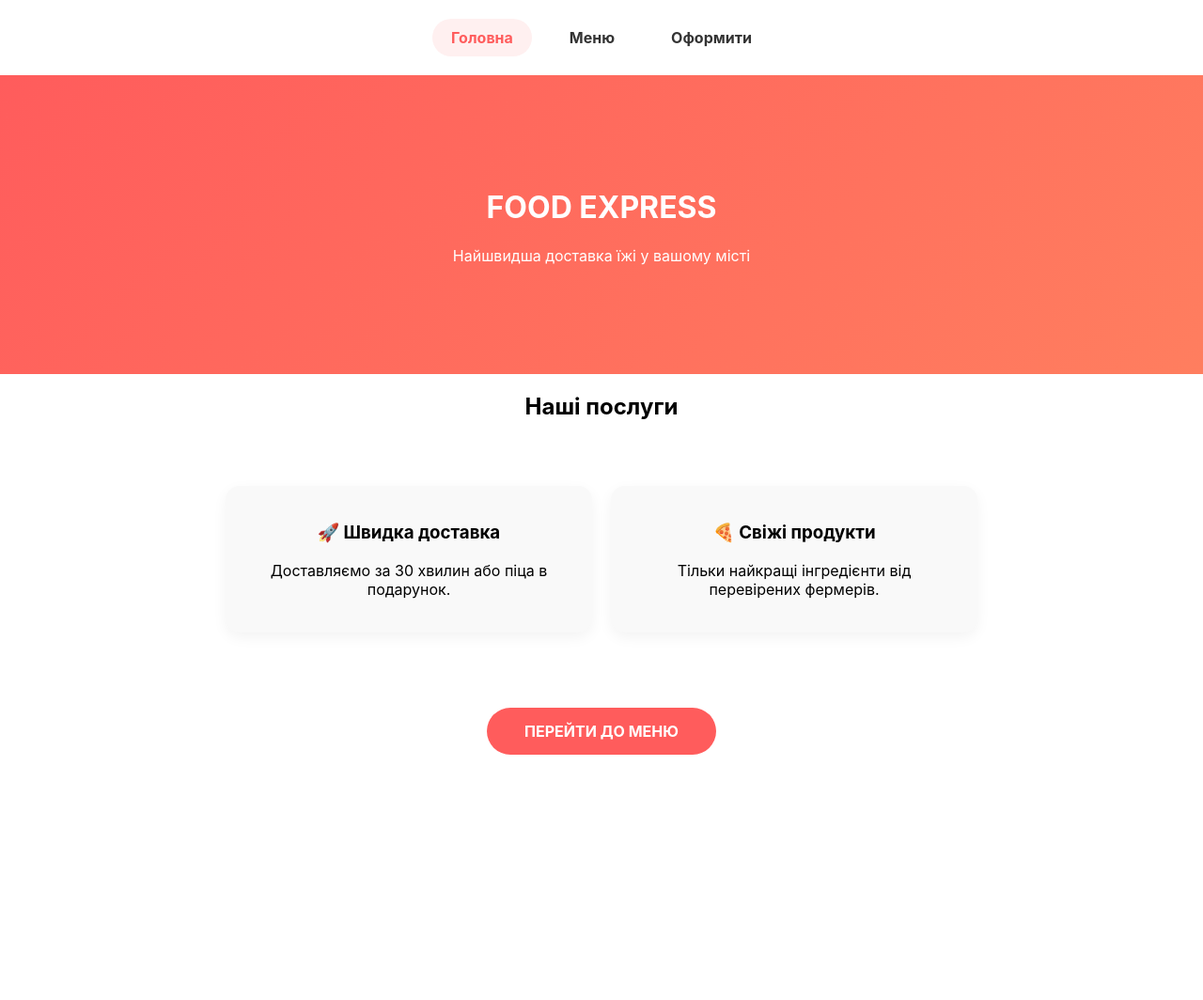
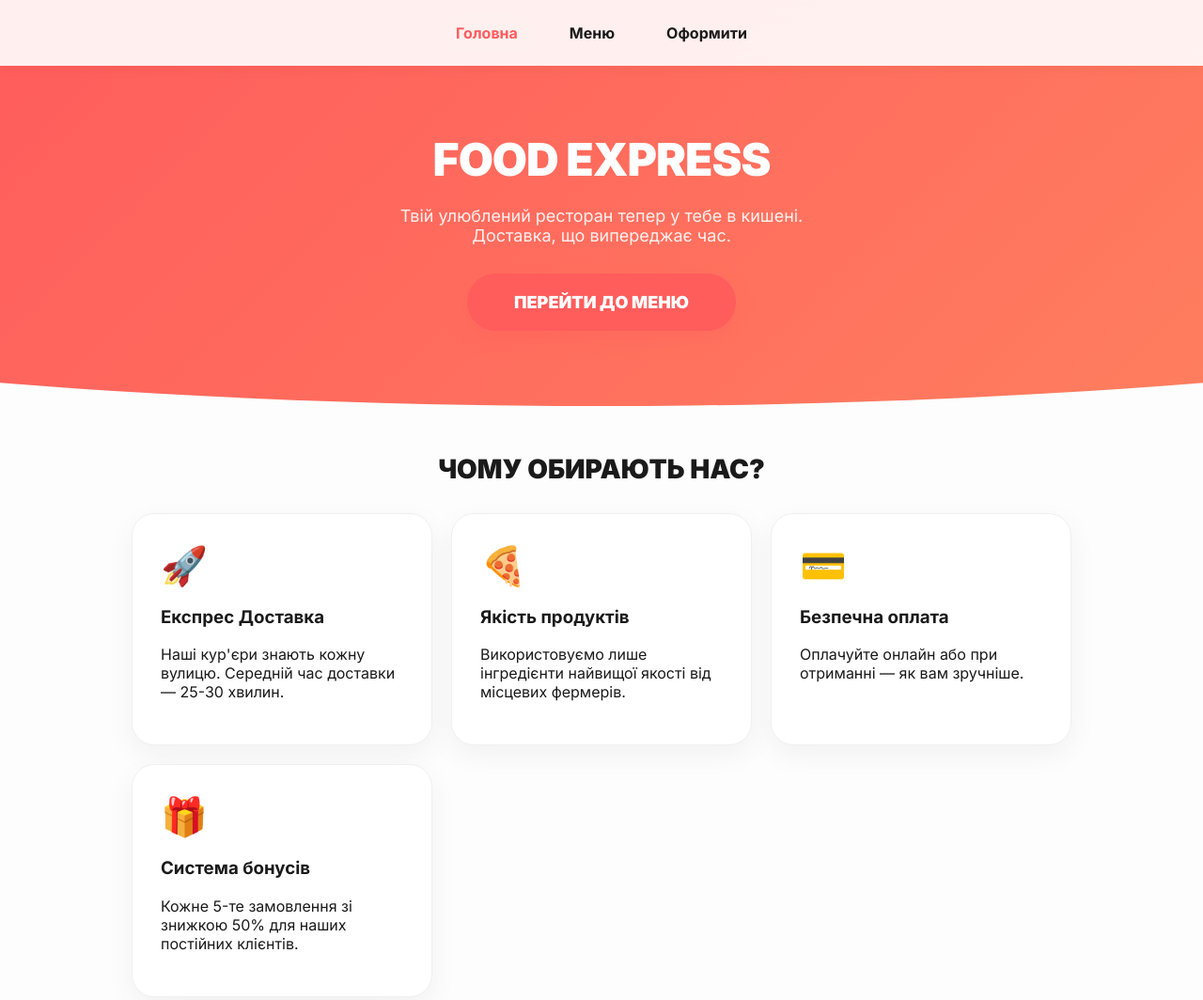
Before and after one commit to andrejsoldatenkov831-del/food-express-site, a website: page index.html in a window 1280 px wide. Shown: the top 1064 px of the page at 94% size. Before the commit the page ends 803 px from the top, so only its background shows below. Drawn offline with Linux system fonts and the light colour scheme.

Commit message:
Fix: Cannot GET /menu and design restore

```diff
--- a/index.html
+++ b/index.html
@@ -3,42 +3,150 @@
 <head>
     <meta charset="UTF-8">
     <meta name="viewport" content="width=device-width, initial-scale=1.0">
-    <title>Food Express | Головна</title>
+    <title>FoodExpress | Головна</title>
+    <link href="https://fonts.googleapis.com/css2?family=Inter:wght@400;700;900&display=swap" rel="stylesheet">
     <style>
-        body { font-family: 'Inter', sans-serif; margin: 0; text-align: center; background: #fff; }
-        .nav { padding: 20px; display: flex; justify-content: center; gap: 20px; box-shadow: 0 2px 10px rgba(0,0,0,0.05); }
-        .nav a { text-decoration: none; color: #333; font-weight: bold; padding: 10px 20px; border-radius: 20px; }
-        .nav a.active { background: #fff0f0; color: #ff5c5c; }
-        .hero { padding: 100px 20px; background: linear-gradient(135deg, #ff5c5c, #ff7e5f); color: white; }
-        .services { padding: 50px 20px; display: grid; grid-template-columns: 1fr 1fr; gap: 20px; max-width: 800px; margin: 0 auto; }
-        .service-card { padding: 20px; border-radius: 15px; background: #f9f9f9; box-shadow: 0 5px 15px rgba(0,0,0,0.05); }
-        .btn-start { display: inline-block; margin-top: 30px; padding: 15px 40px; background: #ff5c5c; color: white; text-decoration: none; border-radius: 30px; font-weight: bold; }
+        :root {
+            --primary: #ff5c5c;
+            --dark: #1a1a1a;
+            --light: #fdfdfd;
+        }
+
+        body {
+            font-family: 'Inter', sans-serif;
+            margin: 0;
+            background: var(--light);
+            color: var(--dark);
+            overflow-x: hidden;
+        }
+
+        @keyframes fadeInUp {
+            from { opacity: 0; transform: translateY(30px); }
+            to { opacity: 1; transform: translateY(0); }
+        }
+
+        .header-nav {
+            position: fixed; top: 0; width: 100%;
+            background: rgba(255,255,255,0.9);
+            backdrop-filter: blur(10px);
+            display: flex; justify-content: center;
+            gap: 15px; padding: 15px 0;
+            box-shadow: 0 2px 15px rgba(0,0,0,0.05);
+            z-index: 1000;
+        }
+
+        .nav-item {
+            text-decoration: none; color: var(--dark);
+            font-weight: bold; padding: 10px 20px;
+            border-radius: 20px; transition: 0.3s;
+        }
+
+        .nav-item.active { background: #fff0f0; color: var(--primary); }
+
+        .hero {
+            padding: 140px 20px 80px;
+            background: linear-gradient(135deg, #ff5c5c 0%, #ff7e5f 100%);
+            color: white; text-align: center;
+            clip-path: ellipse(150% 100% at 50% 0%);
+        }
+
+        .hero h1 {
+            font-size: 48px; font-weight: 900; margin: 0;
+            letter-spacing: -1px; text-transform: uppercase;
+            animation: fadeInUp 0.8s ease-out;
+        }
+
+        .hero p {
+            font-size: 18px; opacity: 0.9; margin: 20px 0 30px;
+            animation: fadeInUp 1s ease-out;
+        }
+
+        .section-title { font-size: 28px; font-weight: 900; margin: 50px 0 30px; text-transform: uppercase; }
+
+        .services-grid {
+            display: grid; grid-template-columns: repeat(auto-fit, minmax(280px, 1fr));
+            gap: 20px; max-width: 1000px; margin: 0 auto; padding: 0 20px;
+        }
+
+        .service-card {
+            background: white; padding: 30px; border-radius: 24px;
+            box-shadow: 0 10px 30px rgba(0,0,0,0.05);
+            transition: 0.4s cubic-bezier(0.175, 0.885, 0.32, 1.275);
+            text-align: left;
+            border: 1px solid #f0f0f0;
+        }
+
+        .service-card:hover { transform: translateY(-10px); box-shadow: 0 20px 40px rgba(255,92,92,0.15); }
+
+        .icon { font-size: 40px; margin-bottom: 15px; display: block; }
+
+        .cta-container { margin: 60px 0; }
+
+        .btn-primary {
+            background: var(--primary); color: white;
+            text-decoration: none; padding: 20px 50px;
+            border-radius: 50px; font-weight: 900;
+            font-size: 18px; display: inline-block;
+            transition: 0.3s; box-shadow: 0 10px 20px rgba(255,92,92,0.3);
+        }
+
+        .btn-primary:hover { transform: scale(1.05); box-shadow: 0 15px 25px rgba(255,92,92,0.4); }
+
+        footer { background: #1a1a1a; color: white; padding: 40px 20px; margin-top: 80px; font-size: 14px; opacity: 0.8; }
     </style>
 </head>
 <body>
-    <div class="nav">
-        <a href="/" class="active">Головна</a>
-        <a href="/menu">Меню</a>
-        <a href="st3.html">Оформити</a>
-    </div>
 
-    <div class="hero">
-        <h1>FOOD EXPRESS</h1>
-        <p>Найшвидша доставка їжі у вашому місті</p>
-    </div>
+<div class="header-nav">
+    <a href="/" class="nav-item active">Головна</a>
+    <a href="/menu" class="nav-item">Меню</a>
+    <a href="st3.html" class="nav-item">Оформити</a>
+</div>
 
-    <h2>Наші послуги</h2>
-    <div class="services">
+<div class="hero">
+    <h1>FOOD EXPRESS</h1>
+    <p>Твій улюблений ресторан тепер у тебе в кишені. <br>Доставка, що випереджає час.</p>
+    <a href="/menu" class="btn-primary">ПЕРЕЙТИ ДО МЕНЮ</a>
+</div>
+
+<div style="text-align: center;">
+    <h2 class="section-title">Чому обирають нас?</h2>
+
+    <div class="services-grid">
         <div class="service-card">
-            <h3>🚀 Швидка доставка</h3>
-            <p>Доставляємо за 30 хвилин або піца в подарунок.</p>
+            <span class="icon">🚀</span>
+            <h3>Експрес Доставка</h3>
+            <p>Наші кур'єри знають кожну вулицю. Середній час доставки — 25-30 хвилин.</p>
         </div>
+
         <div class="service-card">
-            <h3>🍕 Свіжі продукти</h3>
-            <p>Тільки найкращі інгредієнти від перевірених фермерів.</p>
+            <span class="icon">🍕</span>
+            <h3>Якість продуктів</h3>
+            <p>Використовуємо лише інгредієнти найвищої якості від місцевих фермерів.</p>
+        </div>
+
+        <div class="service-card">
+            <span class="icon">💳</span>
+            <h3>Безпечна оплата</h3>
+            <p>Оплачуйте онлайн або при отриманні — як вам зручніше.</p>
+        </div>
+
+        <div class="service-card">
+            <span class="icon">🎁</span>
+            <h3>Система бонусів</h3>
+            <p>Кожне 5-те замовлення зі знижкою 50% для наших постійних клієнтів.</p>
         </div>
     </div>
+</div>
 
-    <a href="/menu" class="btn-start">ПЕРЕЙТИ ДО МЕНЮ</a>
+<div class="cta-container" style="text-align: center;">
+    <p style="color: #888; margin-bottom: 20px;">Готові спробувати?</p>
+    <a href="/menu" class="btn-primary" style="background: #1a1a1a;">ДИВИТИСЬ СТРАВИ</a>
+</div>
+
+<footer>
+    <p>&copy; 2026 FoodExpress Delivery Service. <br>Працюємо для вашого задоволення цілодобово.</p>
+</footer>
+
 </body>
 </html>
--- a/script.js
+++ b/script.js
@@ -1,11 +1,8 @@
 function addToCart(name, price) {
-    // Отримуємо список або створюємо порожній масив
     let cart = JSON.parse(sessionStorage.getItem('cart')) || [];
 
-    // Додаємо об'єкт товару
     cart.push({ name: name, price: Number(price) });
 
-    // Зберігаємо
     sessionStorage.setItem('cart', JSON.stringify(cart));
 
     alert("Додано: " + name);
```
Also changed, not shown: st3.html (+0 -1 lines).
